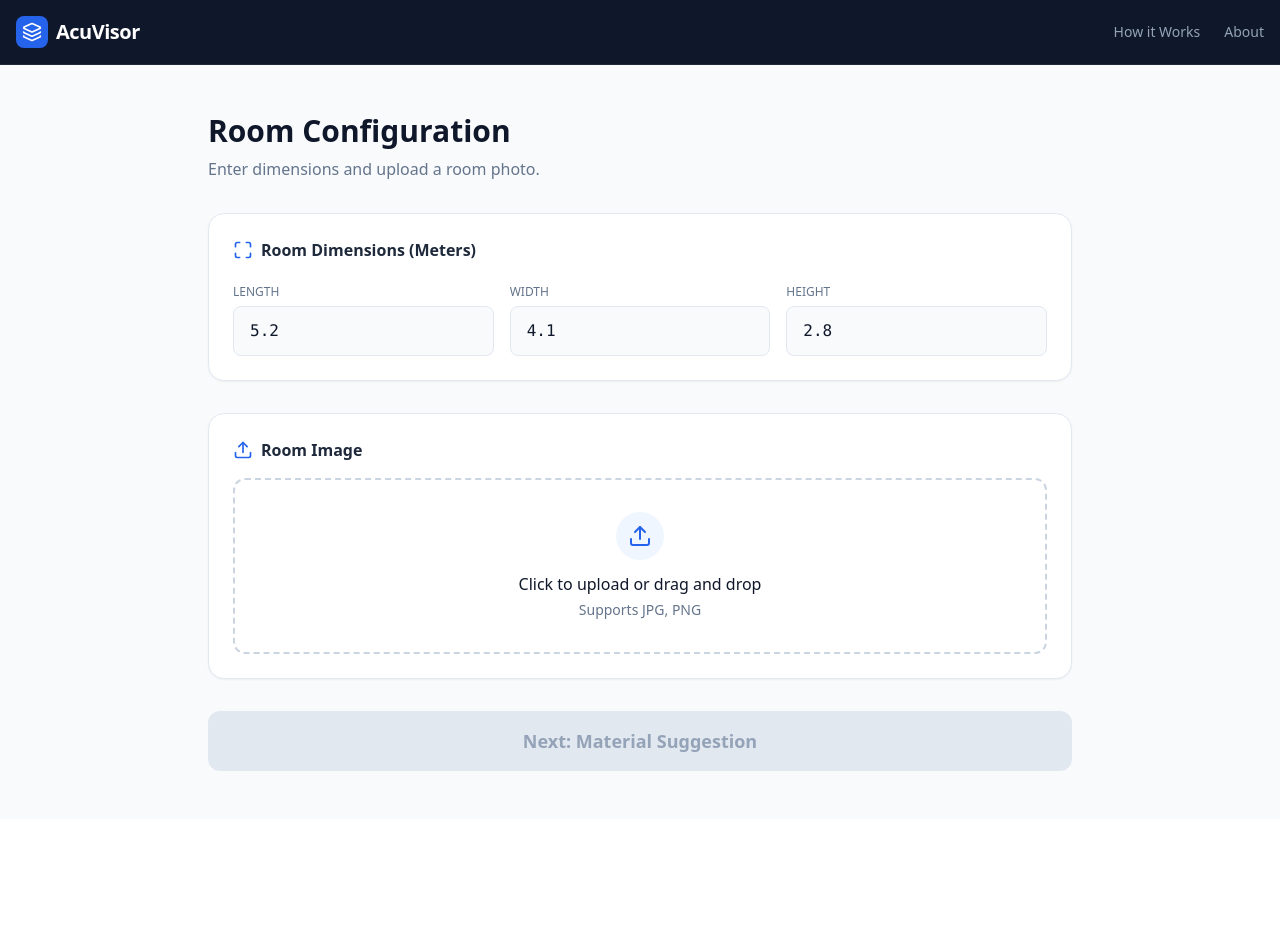
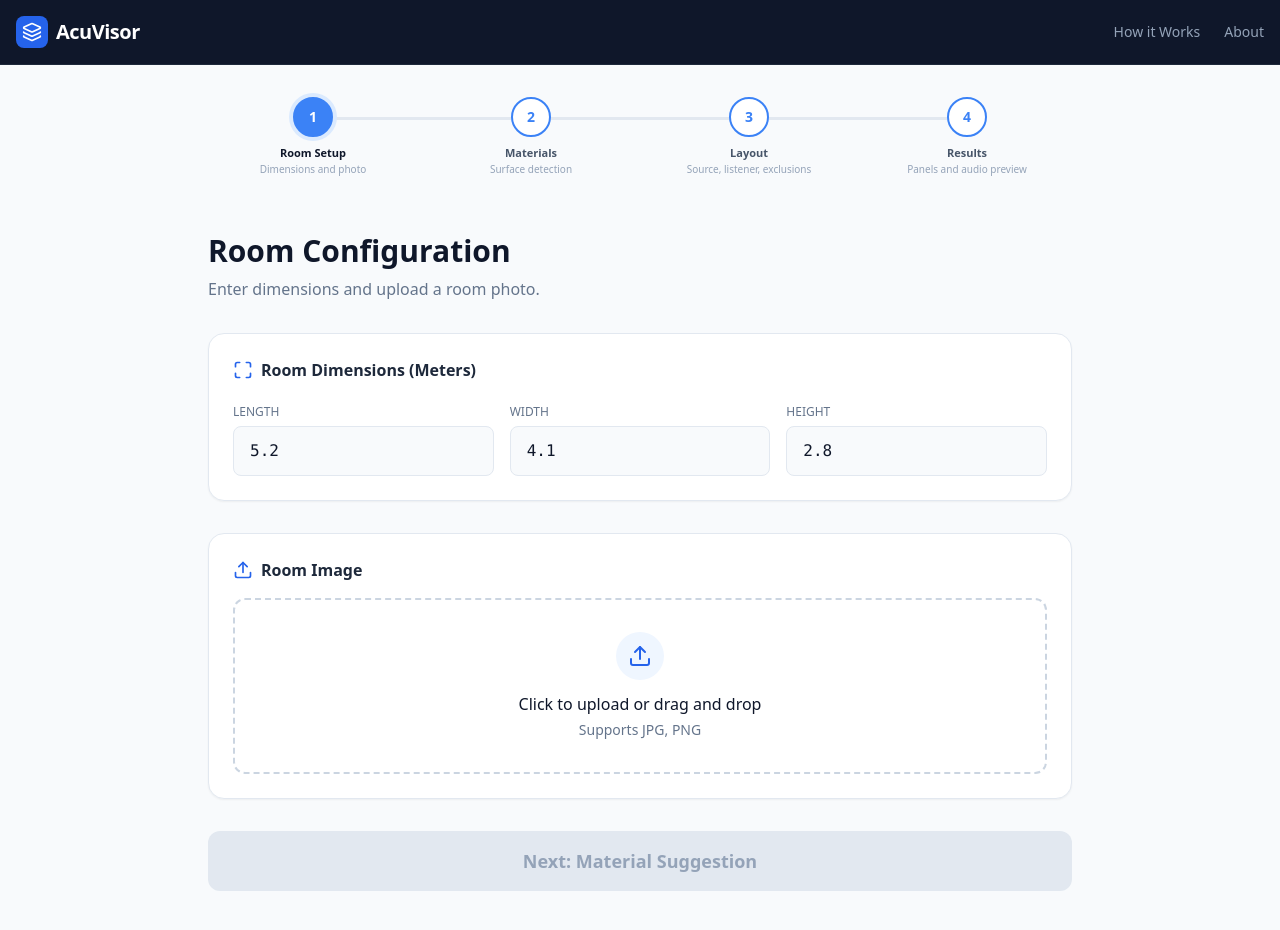
Before and after one commit to OmiraGunasekara/AcuVisor, a React (Vite) app in the folder frontend/: page / in a window 1280 px wide. Both pictures are taken after a click on the button "Analyze My Room". Shown: the top 930 px of the page. Before the commit the page ends 819 px from the top, so only its background shows below. Built offline with nearby package versions, Linux system fonts and the light colour scheme.

Commit message:
Progress bar UI update

```diff
--- a/frontend/src/App.jsx
+++ b/frontend/src/App.jsx
@@ -6,6 +6,7 @@ import {
   Box,
   Play,
   Pause,
+  Check,
   CheckCircle,
   BarChart3,
   Download,
@@ -34,6 +35,13 @@ const MATERIALS = {
   glass: { label: "Glass", a: 0.02 },
   curtain: { label: "Curtain", a: 0.35 },
 };
+
+const FLOW_STEPS = [
+  { id: 1, label: "Room Setup", hint: "Dimensions and photo" },
+  { id: 2, label: "Materials", hint: "Surface detection" },
+  { id: 3, label: "Layout", hint: "Source, listener, exclusions" },
+  { id: 4, label: "Results", hint: "Panels and audio preview" },
+];
 
 function clamp01(x) {
   return Math.max(0, Math.min(1, x));
@@ -69,6 +77,55 @@ const Header = () => (
     </div>
   </header>
 );
+
+const StepProgress = ({ step }) => {
+  const activeStep = Math.min(Math.max(step, 1), FLOW_STEPS.length);
+  const lineInset = FLOW_STEPS.length > 1 ? 100 / (FLOW_STEPS.length * 2) : 0;
+  const lineWidth = 100 - lineInset * 2;
+  const connectorProgress =
+    FLOW_STEPS.length > 1 ? ((activeStep - 1) / (FLOW_STEPS.length - 1)) * lineWidth : lineWidth;
+  const contentWidthClass = activeStep <= 2 ? "max-w-4xl" : "max-w-7xl";
+
+  return (
+    <div className={`${contentWidthClass} mx-auto px-4 pt-8 pb-2`}>
+      <div className="relative grid grid-cols-4 gap-2">
+        <div
+          className="pointer-events-none absolute top-5 h-[3px] rounded-full bg-slate-200"
+          style={{ left: `${lineInset}%`, width: `${lineWidth}%` }}
+        />
+        <div
+          className="pointer-events-none absolute top-5 h-[3px] rounded-full bg-blue-500 transition-all duration-500"
+          style={{ left: `${lineInset}%`, width: `${connectorProgress}%` }}
+        />
+
+        {FLOW_STEPS.map((flowStep) => {
+          const isDone = flowStep.id < activeStep;
+          const isActive = flowStep.id === activeStep;
+
+          return (
+            <div key={flowStep.id} className="relative z-10 flex flex-col items-center text-center">
+              <div
+                className={`flex h-10 w-10 items-center justify-center rounded-full border-2 text-sm font-bold transition-all ${
+                  isActive
+                    ? "border-blue-500 bg-blue-500 text-white ring-4 ring-blue-100"
+                    : isDone
+                    ? "border-blue-500 bg-blue-500 text-white"
+                    : "border-blue-500 bg-white text-blue-500"
+                }`}
+              >
+                {isDone ? <Check className="h-4 w-4" /> : flowStep.id}
+              </div>
+              <div className={`mt-2 text-[11px] font-semibold ${isActive ? "text-slate-900" : "text-slate-600"}`}>
+                {flowStep.label}
+              </div>
+              <div className="hidden text-[10px] text-slate-400 sm:block">{flowStep.hint}</div>
+            </div>
+          );
+        })}
+      </div>
+    </div>
+  );
+};
 
 const Hero = ({ onStart }) => (
   <div className="min-h-[calc(100dvh-4rem-1px)] flex flex-col items-center justify-center px-4 py-10 text-center bg-gradient-to-b from-slate-900 to-slate-950 text-white animate-fade-in">
@@ -435,7 +492,7 @@ const MaterialStep = ({
                 </div>
               </>
             ) : (
-              <div className="text-sm text-slate-500">No auto-detection result yet.</div>
+              <div className="text-xs text-slate-500">No auto-detection result yet.</div>
             )}
           </div>
 
@@ -496,7 +553,7 @@ const MaterialStep = ({
             </button>
 
             {!hasSuggested ? (
-              <div className="text-sm text-slate-500">
+              <div className="text-xs text-slate-500">
                 After surface detection or manual sampling, click <b>Auto-Suggest Materials</b>.
               </div>
             ) : (
@@ -1526,6 +1583,8 @@ export default function App() {
       <Header />
 
       <main>
+        {step > 0 && <StepProgress step={step} />}
+
         {step === 0 && <Hero onStart={() => setStep(1)} />}
 
         {step === 1 && (
```
